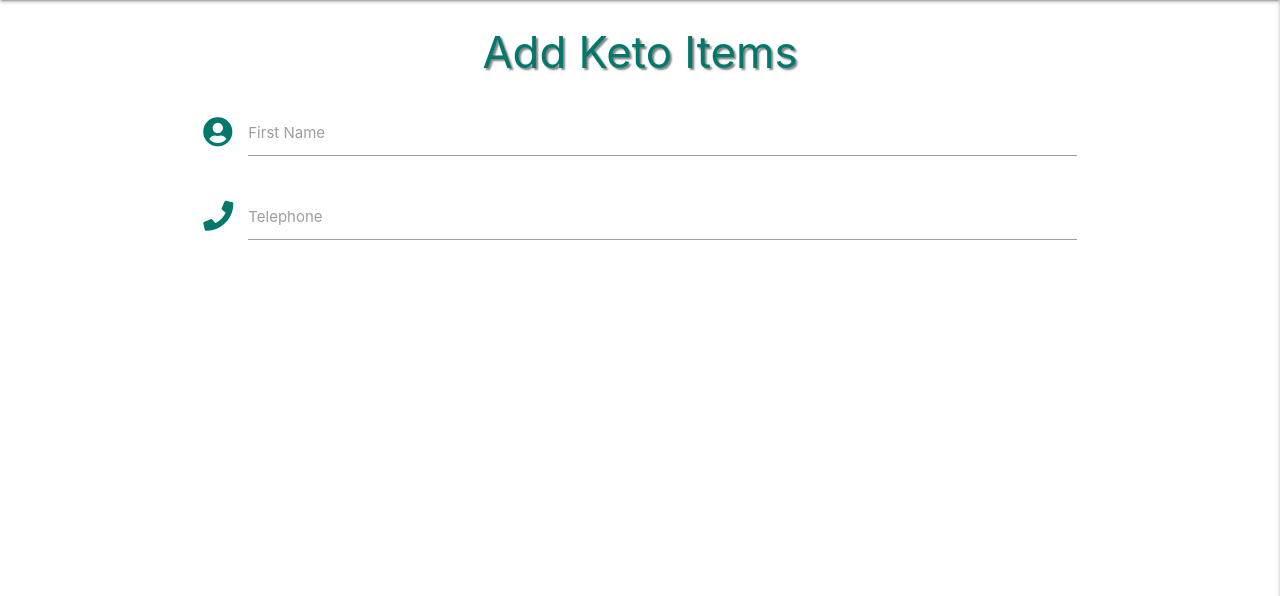
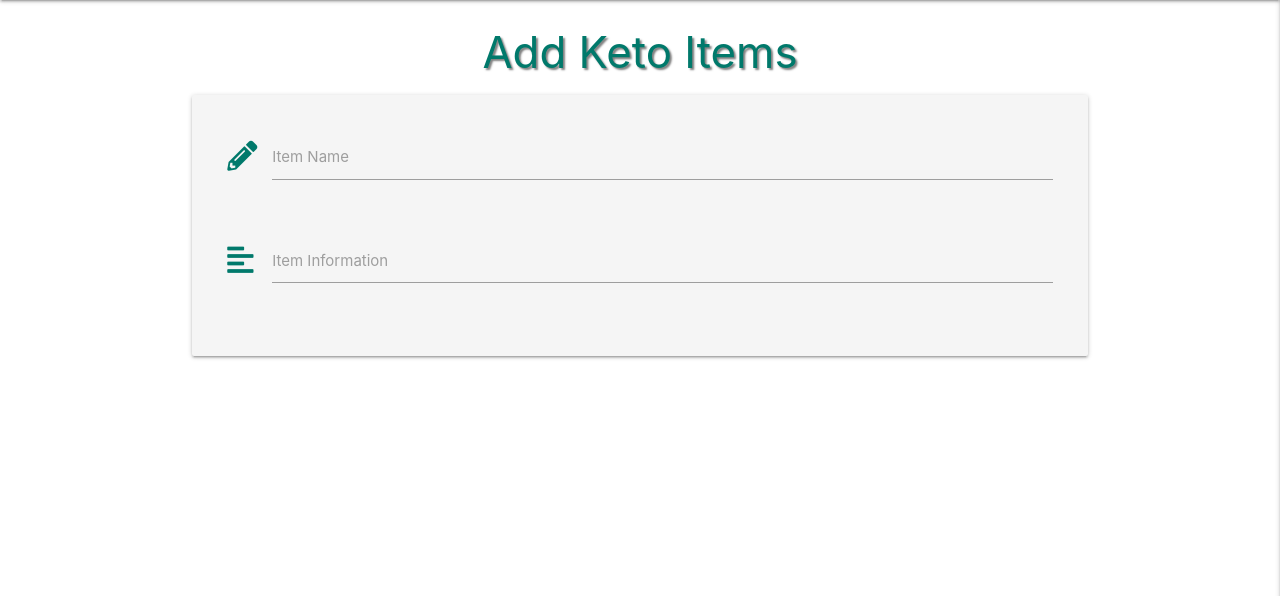
Before and after one commit to kliliansmith/Milestone_Project_3, a Flask app: page /add_recipe in a window 1280 px wide. Shown: the part 64-660 px from the top of the page. Run offline with Flask 2, Linux system fonts and the light colour scheme; some libraries are stand-ins or nearby versions.

Commit message:
add item form input fields

```diff
--- a/templates/add_recipe.html
+++ b/templates/add_recipe.html
@@ -3,18 +3,22 @@
 
     <h3 class="teal-text text-darken-2 text-shadow center-align">Add Keto Items</h3>
 
-    <div class="row">
+    <div class="row card-panel grey lighten-4">
         <form class="col s12" method="POST" action="">
             <div class="row">
                 <div class="input-field col s12">
-                    <i class="fas fa-user-circle prefix teal-text text-darken-2"></i>
-                    <input id="icon_prefix" type="text" class="validate">
-                    <label for="icon_prefix">First Name</label>
+                    <i class="fas fa-pencil-alt prefix teal-text text-darken-2"></i>
+                    <input id="item_name" minlength="5" maxlnegth="50"
+                        type="text" class="validate" required>
+                    <label for="item_name">Item Name</label>
                 </div>
+            </div>
+            <div class="row">
                 <div class="input-field col s12">
-                    <i class="fas fa-phone prefix teal-text text-darken-2"></i>
-                    <input id="icon_telephone" type="tel" class="validate">
-                    <label for="icon_telephone">Telephone</label>
+                    <i class="fas fa-align-left prefix teal-text text-darken-2"></i>
+                    <textarea id="item_information" name="item_information" minlength="5"
+                        maxlength="500" class="materialize-textarea validate" required></textarea>
+                    <label for="item_information">Item Information</label>
                 </div>
             </div>
         </form>
```
